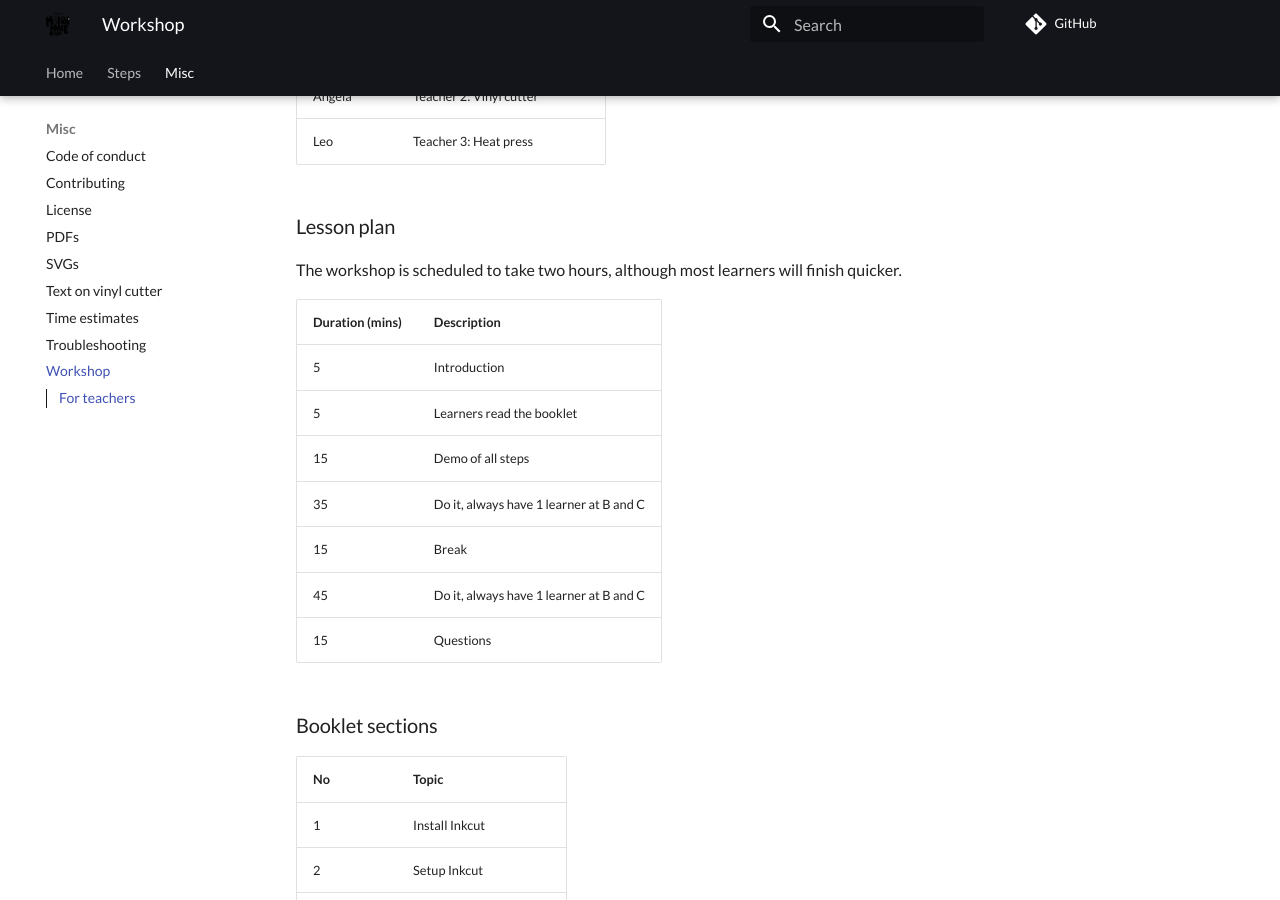
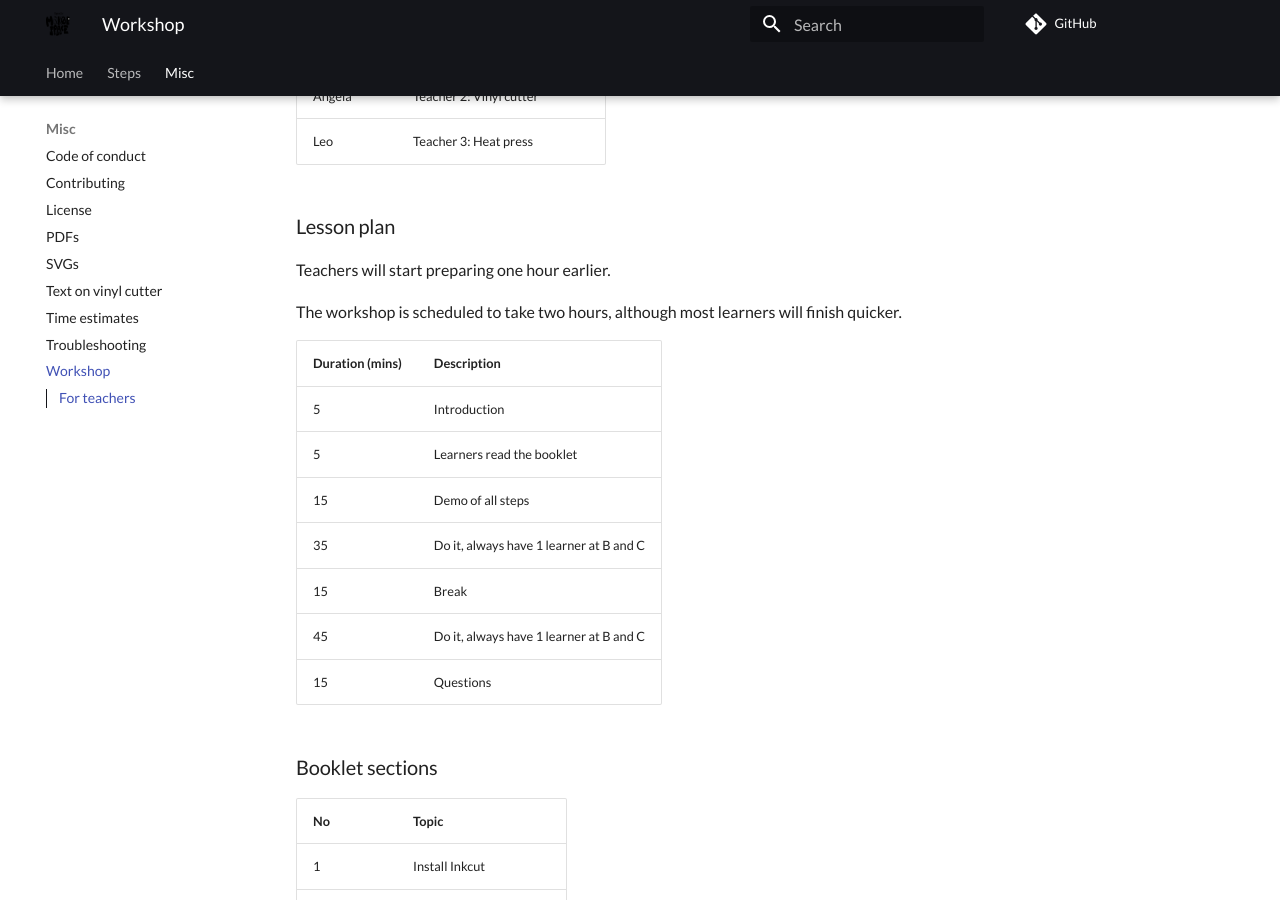
Before and after one commit to uppsala-makerspace/vevor_vinyl_cutter_to_t_shirt_manual, an MkDocs documentation site: the page built from docs/workshop/README.md, in a window 1280 px wide and 900 px high, scrolled down 625 px. Built offline with MkDocs 1.6.1 and Material for MkDocs 9.7.7, drawn with Linux system fonts in a browser that asks for light colours; comment, search, counter and statistics services are not loaded.

Commit message:
Add details

```diff
--- a/docs/workshop/README.md
+++ b/docs/workshop/README.md
@@ -23,6 +23,8 @@ Angela|Teacher 2: Vinyl cutter
 Leo   |Teacher 3: Heat press
 
 ### Lesson plan
+
+Teachers will start preparing one hour earlier.
 
 The workshop is scheduled to take two hours, although
 most learners will finish quicker.
```
